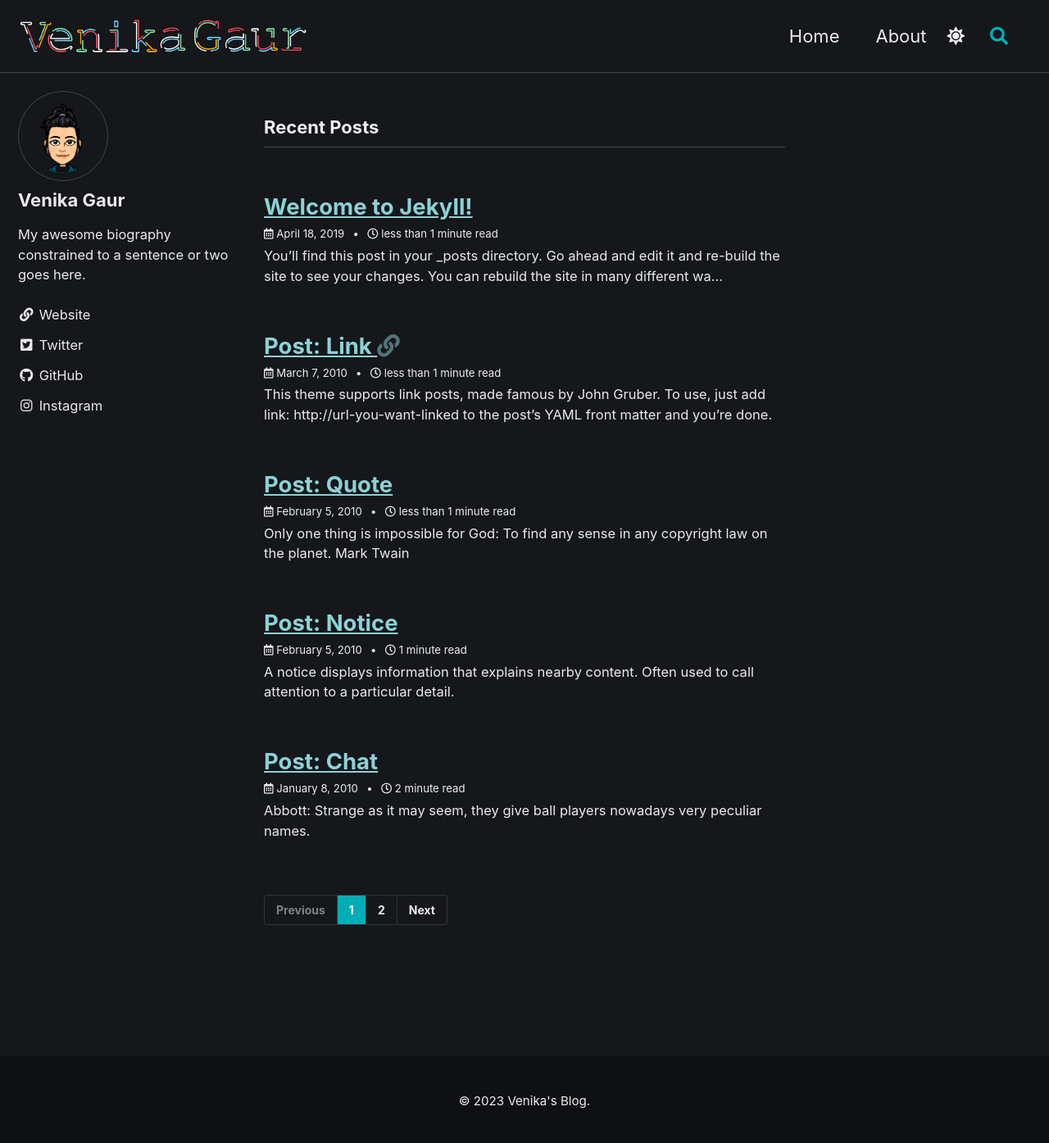
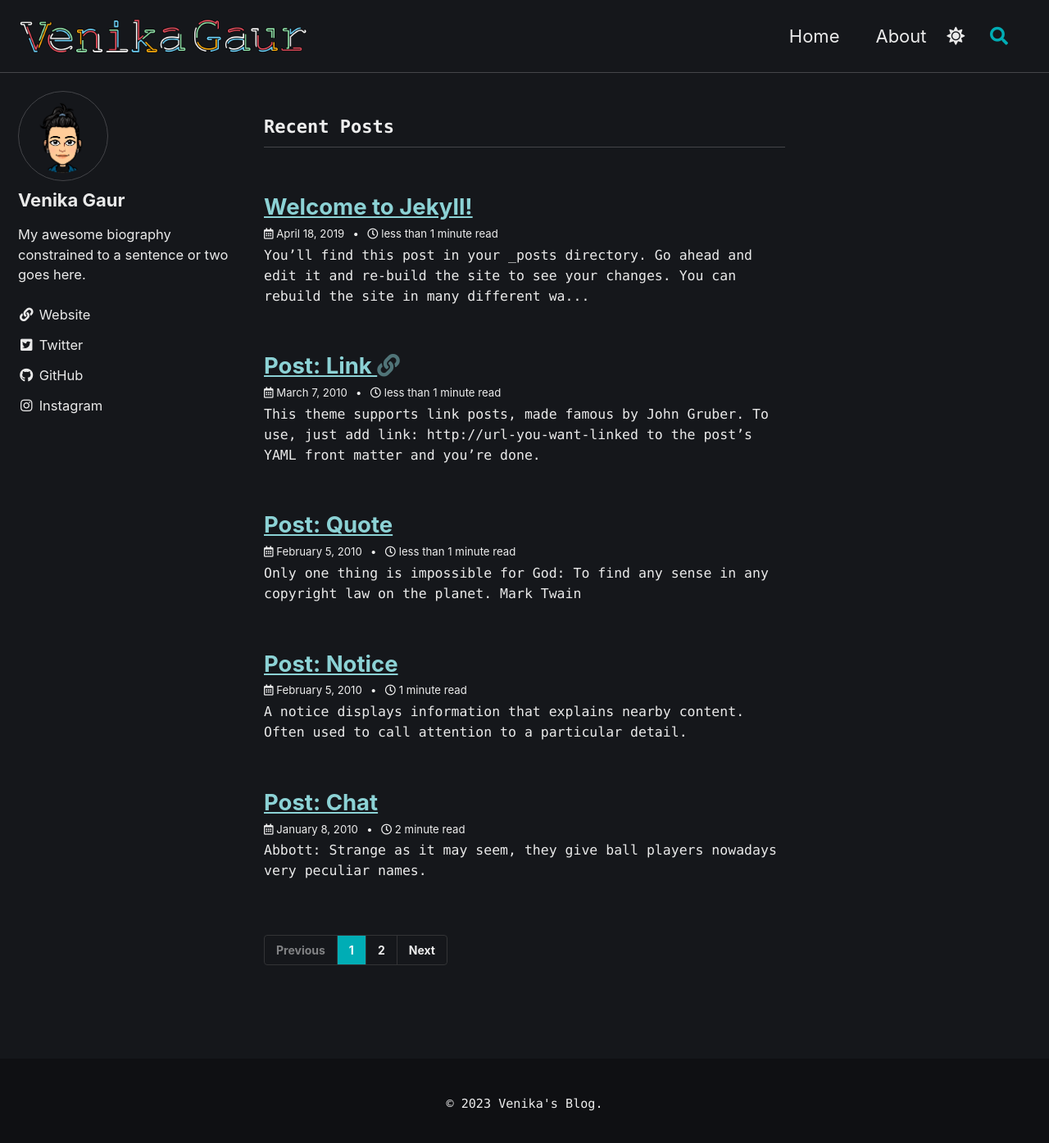
Before and after one commit to Venika/blog, a Jekyll site: the page built from index.html, in a window 1280 px wide and 1400 px high. Shown: the top 1395 px of the window at 82% size. Built offline with Jekyll 4.4.1, drawn with Linux system fonts in a browser that asks for light colours; cached includes are drawn as plain includes; the list of posts is cut into pages by our own code.

```diff
--- a/_sass/minimal-mistakes/_variables.scss
+++ b/_sass/minimal-mistakes/_variables.scss
@@ -29,9 +29,9 @@
 $calisto: "Calisto MT", serif !default;
 $garamond: Garamond, serif !default;
 
-$global-font-family: $sans-serif !default;
-$header-font-family: $sans-serif !default;
-$caption-font-family: $serif !default;
+$global-font-family: $monospace !default;
+$header-font-family: $monospace !default;
+$caption-font-family: $monospace !default;
 
 /* type scale */
 $type-size-1: 2.441em !default; // ~39.056px
```
